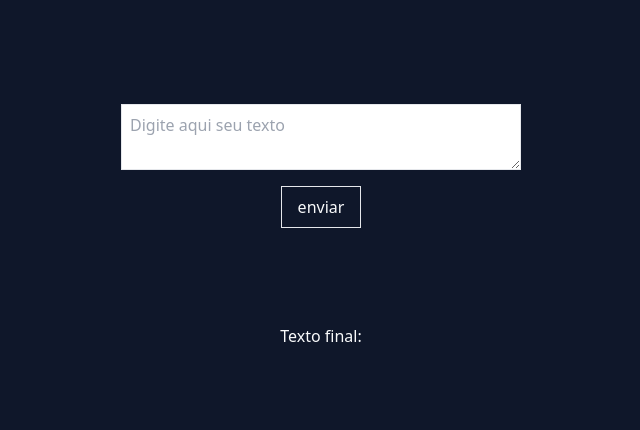
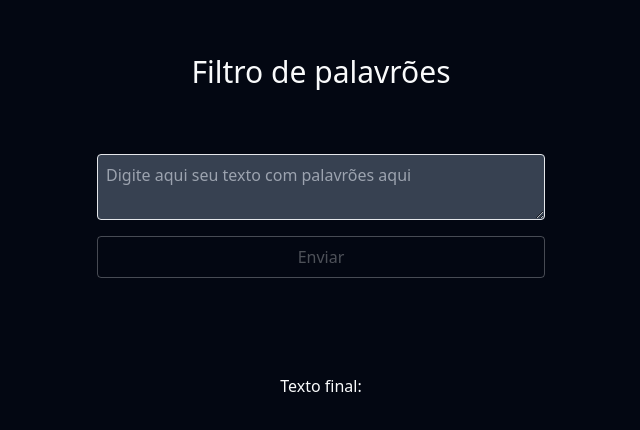
Before and after one commit to lucas-sacoman/profanity-words-filter, a React (Vite) app: page / in a window 1280 px wide. Shown: the part 174-604 px from the top of the page, without its empty margins (319-959 px from the left). Built offline with nearby package versions, Linux system fonts and the light colour scheme.

Commit message:
adding some styles

```diff
--- a/src/App.tsx
+++ b/src/App.tsx
@@ -10,6 +10,10 @@ function App() {
 
 	const handleFetchGptData = (e: FormEvent) => {
 		e.preventDefault();
+
+		if (inputValue.trim() === '') {
+			return;
+		}
 
 		setLoading(true);
 
@@ -40,23 +44,29 @@ function App() {
 	};
 
 	return (
-		<main className="bg-slate-900 text-gray-50 flex flex-col justify-center items-center w-screen h-screen">
-			<div className="flex flex-col justify-center items-center gap-4 w-full">
+		<main className="bg-gray-950 text-gray-50 flex flex-col justify-center items-center w-screen h-screen">
+			<div className="flex flex-col justify-center items-center gap-4 w-full max-w-md">
+				<h1 className="mb-12 text-3xl">Filtro de palavrões</h1>
+
 				<form
 					className="flex flex-col justify-center items-center gap-4 w-full h-full"
 					onSubmit={handleFetchGptData}
 				>
 					<textarea
-						className="w-[400px] p-2 border text-slate-900"
-						placeholder="Digite aqui seu texto"
+						className="w-full p-2 border bg-gray-700 rounded text-gray-50 caret-teal-700"
+						placeholder="Digite aqui seu texto com palavrões aqui"
 						name="profanity"
 						id="profanity"
 						value={inputValue}
 						onChange={e => setInputValue(e.target.value)}
 					/>
 
-					<button className="border px-4 py-2" type="submit">
-						enviar
+					<button
+						className="border px-4 py-2 w-full rounded transition hover:bg-cyan-600 disabled:cursor-not-allowed disabled:bg-transparent disabled:opacity-30"
+						type="submit"
+						disabled={inputValue.trim() === ''}
+					>
+						Enviar
 					</button>
 				</form>
 
```
